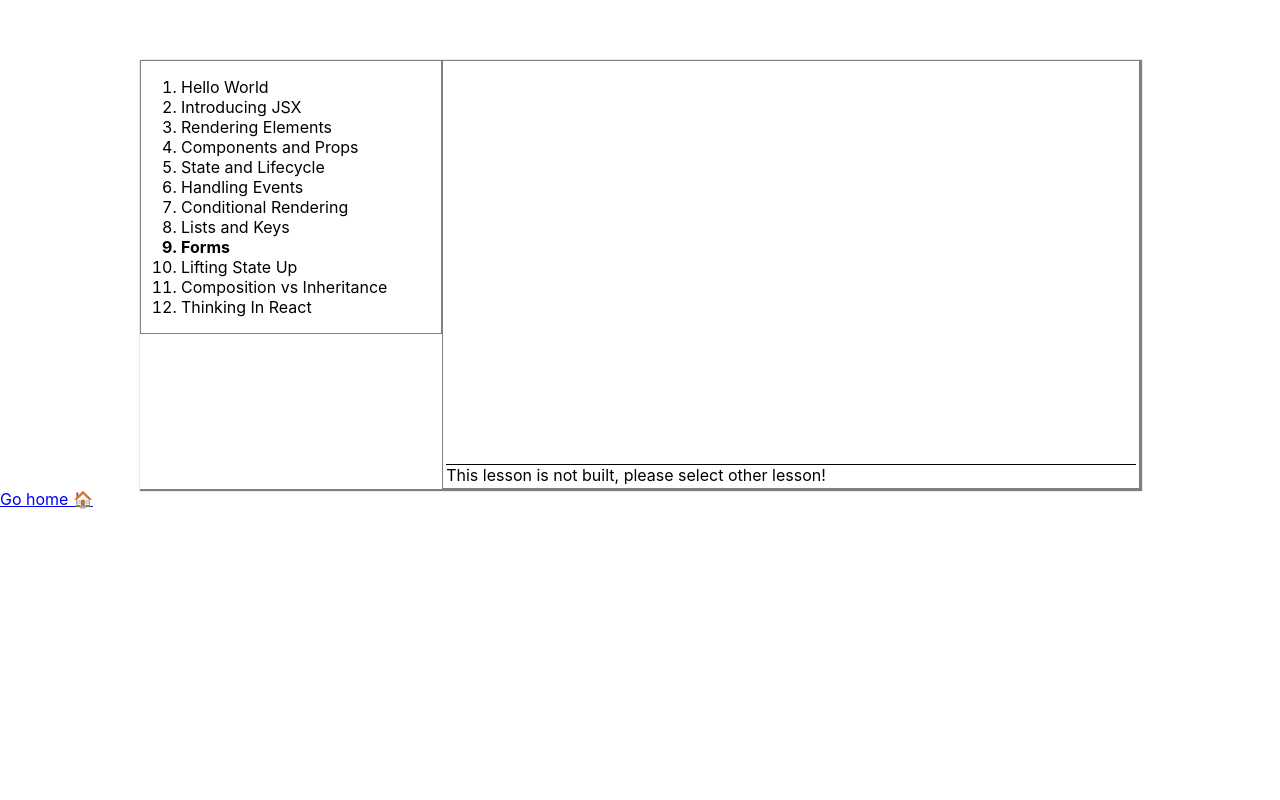
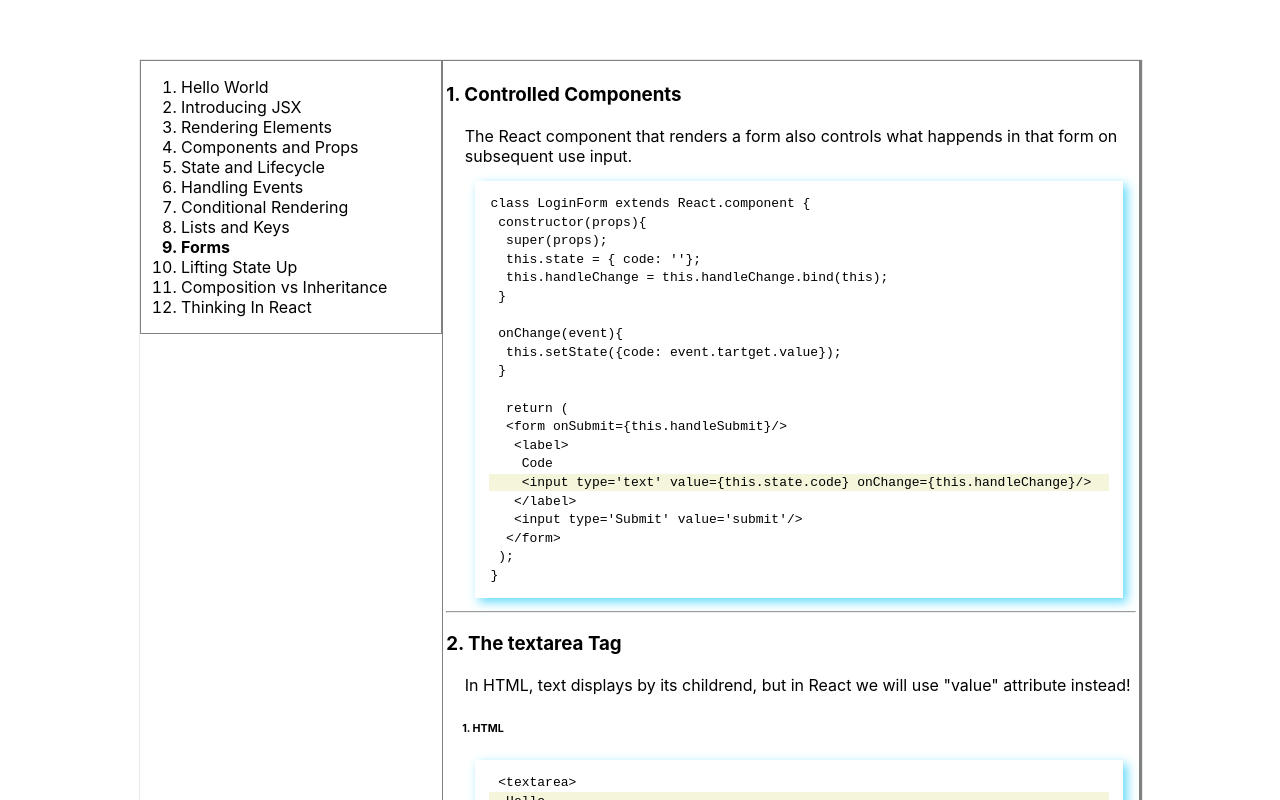
Before and after one commit to hobabe/Reactjs_2022, a React (Create React App) app in the folder Mainconcept/study_reactjs/: page /tuan-react-space in a window 1280 px wide. Both pictures are taken after a click on the item "Forms". Shown: the top 800 px of the page. Built offline with nearby package versions, Linux system fonts and the light colour scheme.

Commit message:
9. Forms

```diff
--- a/Mainconcept/study_reactjs/src/tuan/base-components/ReactLessonData.jsx
+++ b/Mainconcept/study_reactjs/src/tuan/base-components/ReactLessonData.jsx
@@ -7,6 +7,7 @@ import StateAndLifecycle from "../react-lesson/t-5-state-and-lifecycle/StateAndL
 import HandlingEvents from "../react-lesson/t-6-handling-events/HandlingEvents";
 import ConditionalRendering from "../react-lesson/t-7-conditional-rendering/ConditionalRendering";
 import ListsAndKeys from "../react-lesson/t-8-lists-and-keys/ListsAndKeys";
+import Forms from "../react-lesson/t-9-Forms/Forms";
 
 export function reactLessonData(){
   return {
@@ -24,7 +25,7 @@ export function reactLessonData(){
       { component: <HandlingEvents />, id: "HandlingEvents", text: "Handling Events", description: "" },
       { component: <ConditionalRendering />, id: "ConditionalRendering", text: "Conditional Rendering", description: "" },
       { component: <ListsAndKeys />, id: "ListsAndKeys", text: "Lists and Keys", description: "" },
-      { component: null, id: "Forms", text: "Forms", description: "" },
+      { component: <Forms />, id: "Forms", text: "Forms", description: "" },
       { component: null, id: "LiftingStateUp", text: "Lifting State Up", description: "" },
       { component: null, id: "CompositionVsInheritance", text: "Composition vs Inheritance", description: "" },
       { component: null, id: "ThinkingInReact", text: "Thinking In React", description: "" }
--- /dev/null
+++ b/Mainconcept/study_reactjs/src/tuan/react-lesson/t-9-Forms/Forms.jsx
@@ -0,0 +1,150 @@
+function Forms() {
+  return (
+    <div>
+      <h3>1. Controlled Components</h3>
+      <div className={"context-body"}>
+        <p>The React component that renders a form also controls what happends in that form on subsequent use input.</p>
+        <pre>
+          <p>class LoginForm extends React.component {"{"}</p>
+          <p>{" constructor(props){ "}</p>
+          <p>{"  super(props);"}</p>
+          <p>{"  this.state = { code: ''};"}</p>
+          <p>{"  this.handleChange = this.handleChange.bind(this);"}</p>
+          <p>{" } "}</p>
+          <p> </p>
+          <p>{" onChange(event){"}</p>
+          <p>{"  this.setState({code: event.tartget.value});"}</p>
+          <p>{" }"}</p>
+          <p> </p>
+          <p> {" return ("}</p>
+          <p> {" <form onSubmit={this.handleSubmit}/>"}</p>
+          <p> {"  <label>"}</p>
+          <p> {"   Code"}</p>
+          <p className={"b-beige"}> {"   <input type='text' value={this.state.code} onChange={this.handleChange}/>"}</p>
+          <p> {"  </label>"}</p>
+          <p> {"  <input type='Submit' value='submit'/>"}</p>
+          <p> {" </form>"}</p>
+          <p>{" );"}</p>
+          <p>{"}"}</p>
+        </pre>
+      </div>
+      <hr />
+
+      <h3>2. The textarea Tag</h3>
+      <div className={"context-body"}>
+        <p>In HTML, text displays by its childrend, but in React we will use "value" attribute instead!</p>
+        <h6>1. HTML</h6>
+        <pre>
+          <p> {"<textarea>"}</p>
+          <p className={"b-beige"}> {" Hello"}</p>
+          <p> {"</textarea>"}</p>
+        </pre>
+        <h6>2. In React</h6>
+        <pre>
+          <p>function CheckCart(props) {"{"}</p>
+          <p> {" return ("}</p>
+          <p className={"b-beige"}> {" <textarea value={'Hello'}/>"}</p>
+          <p>{" );"}</p>
+          <p>{"}"}</p>
+        </pre>
+      </div>
+      <hr />
+
+      <h3>3. The select Tag</h3>
+      <div className={"context-body"}>
+        <p>In HTML, select item by option element, in React select by "value" of "select" element!</p>
+        <h6>1. HTML</h6>
+        <pre>
+          <p> {"<select>"}</p>
+          <p> {" <option value='apple'>apple</option>"}</p>
+          <p className={"b-beige"}> {" <option selected value='pineapple'>pineapple</option>"}</p>
+          <p> {"</textarea>"}</p>
+        </pre>
+        <h6>2. In React</h6>
+        <pre>
+          <p>function FruitCart(props) {"{"}</p>
+          <p> {" const value = 'pineapple';"}</p>
+          <p> </p>
+          <p> {" return ("}</p>
+          <p className={"b-beige"}> {"  <select value={value}>"}</p>
+          <p> {"   <option value='apple'>apple</option>"}</p>
+          <p> {"   <option value='pineapple'>pineapple</option>"}</p>
+          <p> {"  </select>"}</p>
+          <p>{" );"}</p>
+          <p>{"}"}</p>
+        </pre>
+        <h6>3. In React (multi select, this is rarely case)</h6>
+        <pre>
+          <p className={"b-beige"}> {"  <select multiple={true} value={['apple', 'pineapple']}>"}</p>
+        </pre>
+      </div>
+      <hr />
+
+      <h3>4. The file input Tag</h3>
+      <div className={"context-body"}>
+        <p>This is uncontrolled component, because it is read-only</p>
+        <pre>
+          <p className={"b-beige"}> {"<input type='file'/>"}</p>
+        </pre>
+      </div>
+      <hr />
+
+      <h3>5. Handling Multiple Inputs</h3>
+      <div className={"context-body"}>
+        <p>When you need to handle multiple controlled "input" elements, you can add a name attribute to each element, and choose value base "event.target.name", for single event functions.</p>
+        <pre>
+          <p>class Card extends React.component {"{"}</p>
+          <p>{" constructor(props){ "}</p>
+          <p>{"  super(props);"}</p>
+          <p>{"  this.state = { userName: '', password: ''};"}</p>
+          <p>{"  this.myHandle = this.myHandle.bind(this);"}</p>
+          <p>{" } "}</p>
+          <p> </p>
+          <p>{" myHandle(event){"}</p>
+          <p>{"  var nameOfElement = event.target.name;"}</p>
+          <p>{"  var value = event.target.value;"}</p>
+          <p>{"  this.setState({"}</p>
+          <p className={"b-beige"}>{"    [nameOfElement]: value"}</p>
+          <p>{"  });"}</p>
+          <p>{" }"}</p>
+          <p> </p>
+          <p>{" render(){ "}</p>
+          <p>{"  return ("}</p>
+          <p className={"b-beige"}> {"   <input name='userName' value={this.state.userName} onChange={this.handleChange}/>"}</p>
+          <p className={"b-beige"}> {"   <input name='password' value={this.state.password} onChange={this.handleChange}/>"}</p>
+          <p>{"  );"}</p>
+          <p>{"}"}</p>
+        </pre>
+      </div>
+      <hr />
+
+      <h3>6. Controlled Input Null Value</h3>
+      <div className={"context-body"}>
+        <p>input's value is set constant, we can not edit!</p>
+        <pre>
+          <p> {"   <input value='userName'/>"}</p>
+        </pre>
+
+        <p>Set by "null" or variable, it can be editable</p>
+        <pre>
+          <p> {"   <input value={null}/>"}</p>
+        </pre>
+      </div>
+      <hr />
+
+      <h3>7. Alternatives to Controlled Components</h3>
+      <div className={"context-body"}>
+        <p>"Uncontrolled components" is a technique for implenenting input forms.</p>
+      </div>
+      <hr />
+
+      <h3>8. Fully-Fledged Solutions</h3>
+      <div className={"context-body"}>
+        <p>Yay! we have some Libaries for validation, keep track of the visited fields, and handlin form submission, such as Formik, Ant etc.</p>
+      </div>
+      <hr />
+    </div>
+  );
+}
+
+export default Forms;
```
